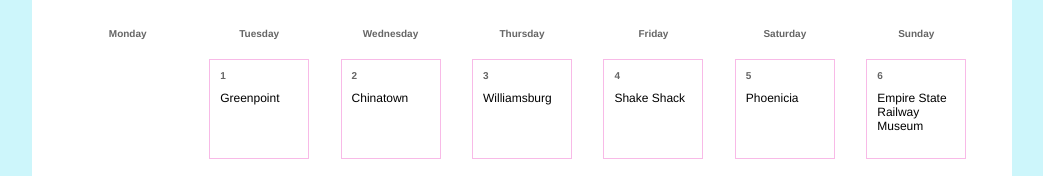
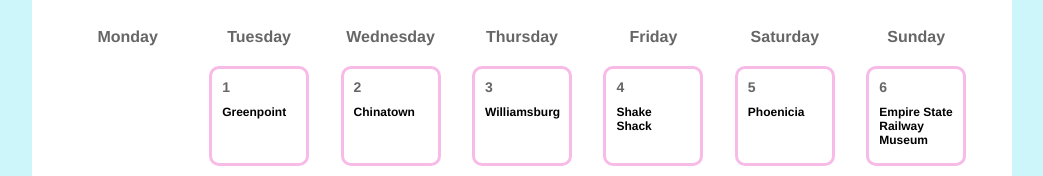
Before and after one commit to MikeAltman/robyn-every-day, a plain HTML site: page index.html in a window 1280 px wide. Shown: the part 763-939 px from the top of the page, without its empty margins (118-1161 px from the left). Drawn offline with nearby package versions, Linux system fonts and the light colour scheme.

Commit message:
Update styles.css

```diff
--- a/styles.css
+++ b/styles.css
@@ -31,6 +31,7 @@ h1 {
   font-weight: normal;
   margin: 0;
   text-transform: uppercase;
+
 }
 
 @media (min-width: 640px) {
@@ -110,7 +111,7 @@ h1 {
   .day-header {
     color: #666;
     font-weight: bold;
-    font-size: 10px;
+    font-size: 16px;
     width: 100px;
     text-align: center;
   }
@@ -120,10 +121,11 @@ h1 {
     height: 100px;
     width: 100px;
     height: 100px;
-    border: solid 1px #f8bae7;
+    border: solid 3px #f8bae7;
     margin-top: 20px;
     margin-bottom: 0;
     padding: 10px;
+    border-radius: 10px;
     box-sizing: border-box;
     transition: 250ms border-color linear;
   }
@@ -138,7 +140,7 @@ h1 {
 
   .date {
     display: block;
-    font-size: 10px;
+    font-size: 14px;
   }
 
   .date:after {
@@ -147,7 +149,12 @@ h1 {
 
   .event-name {
     font-size: 12px;
+    font-weight: bolder;
     margin-top: 10px;
     display: block;
+    margin-bottom: 10px;
+  }
+  a:link {
+    color: #cdf6fb;
   }
 }
```
